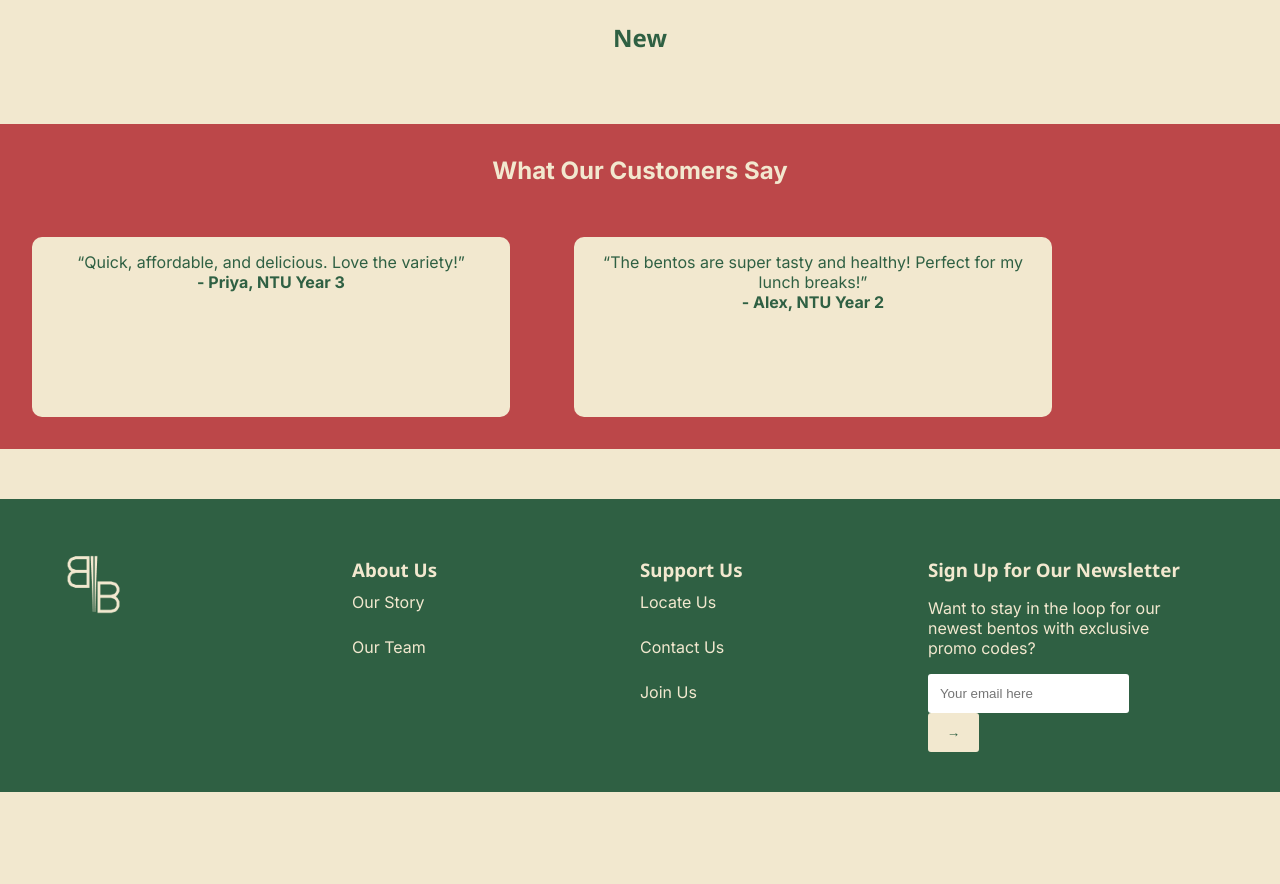
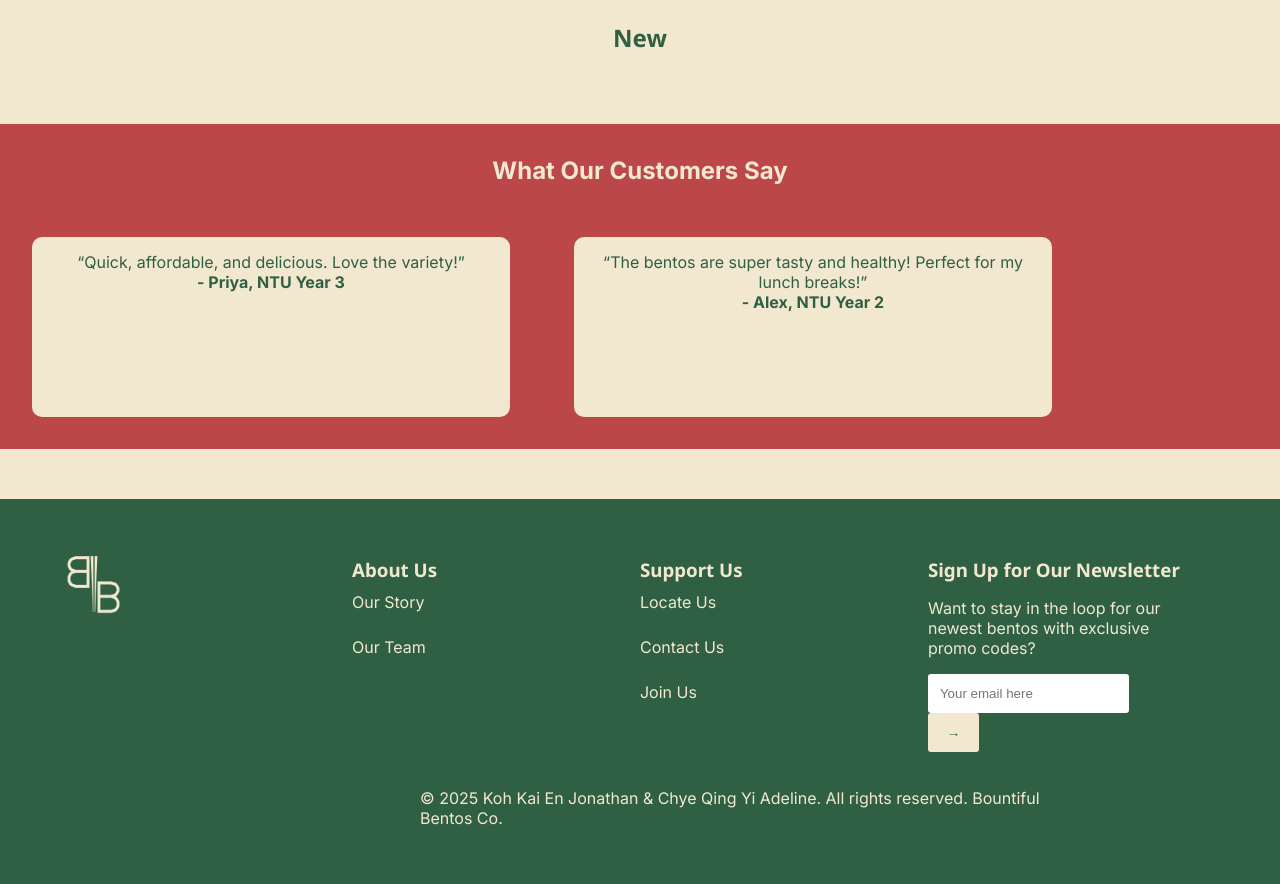
Before and after one commit to JonKohKaiEn/IE4727-Final-Project, a PHP site: page / in a window 1280 px wide. Shown: the part 762-1646 px from the top of the page. Before the commit the page ends 1554 px from the top, so only its background shows below. Run offline with PHP 8.4, Linux system fonts and the light colour scheme.

Commit message:
Layout for index page sections, updated styles.css
index.php
1. Centralised text for company title
2. Centralised review boxes
3. Removed extra space between review section and footer
4. Added copyright claim

styles.css
1. Updated navbar & footer styling

```diff
--- a/api/db_connect.php
+++ b/api/db_connect.php
@@ -1,12 +1,12 @@
 <?php
-$servername = "localhost";
-$username = "root";
-$password = "";
+$host = "localhost";
+$user = "root"; // Default for XAMPP
+$pass = "";
 $dbname = "bento";
 
-$conn = new mysqli($servername, $username, $password, $dbname);
+$conn = new mysqli($host, $user, $pass, $dbname);
+
 if ($conn->connect_error) {
-    die("Connection failed: " . $conn->connect_error);
+  die("Connection failed: " . $conn->connect_error);
 }
-$conn->set_charset("utf8mb4");
 ?>
--- a/index.php
+++ b/index.php
@@ -1,3 +1,4 @@
+<?php include_once __DIR__ . '/api/db_connect.php'; ?>
 <!DOCTYPE html>
 <html lang="en">
   <head>
@@ -53,20 +54,22 @@
     <!-- ===== REVIEWS ===== -->
     <section class="reviews">
       <h2>What Our Customers Say</h2>
-      <div >
 
+      <div class="review-container">
         <div class="review">
           <q>Quick, affordable, and delicious. Love the variety!</q><br>
           <strong>- Priya, NTU Year 3</strong>
         </div>
-        <table>
-          <div class="review" class="review-cards">
+
+        <div class="review">
           <q>The bentos are super tasty and healthy! Perfect for my lunch breaks!</q><br>
           <strong>- Alex, NTU Year 2</strong>
-          </div>
-        </table>
+        </div>
       </div>
+
+      <div style="clear: both;"></div>
     </section>
+
 
     <!-- ===== FOOTER ===== -->
     <footer>
@@ -97,5 +100,9 @@
           </form>
         </div>
       </div>
+
+      <div class="copywrite">
+        <br><p>© 2025 Koh Kai En Jonathan & Chye Qing Yi Adeline. All rights reserved. Bountiful Bentos Co.</p>
+      </div>
     </footer>
   </body>
--- a/styles/styles.css
+++ b/styles/styles.css
@@ -117,3 +117,9 @@ footer {
   display: block;
   clear: both;
 }
+
+/* Copywrite */
+.copywrite {
+  width: 50%;
+  padding-left: 420px;
+}
```
Also changed, not shown: api/get_products.php (+8 -14 lines).
